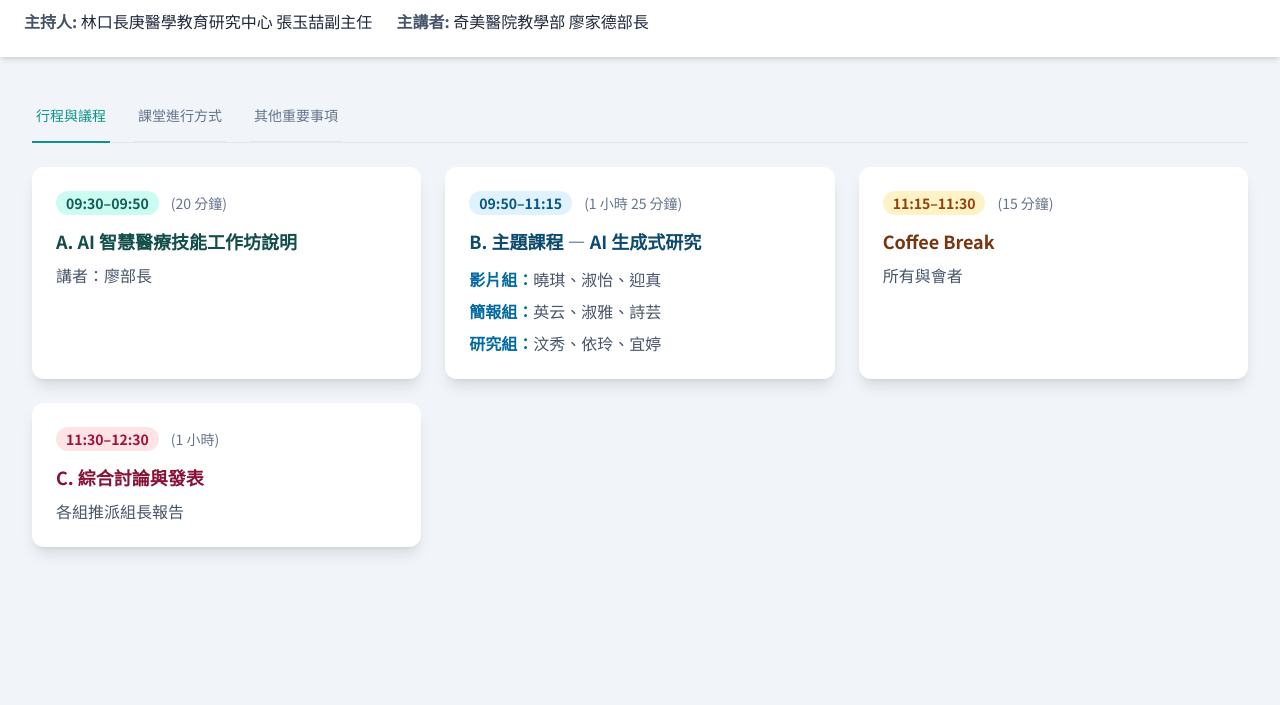
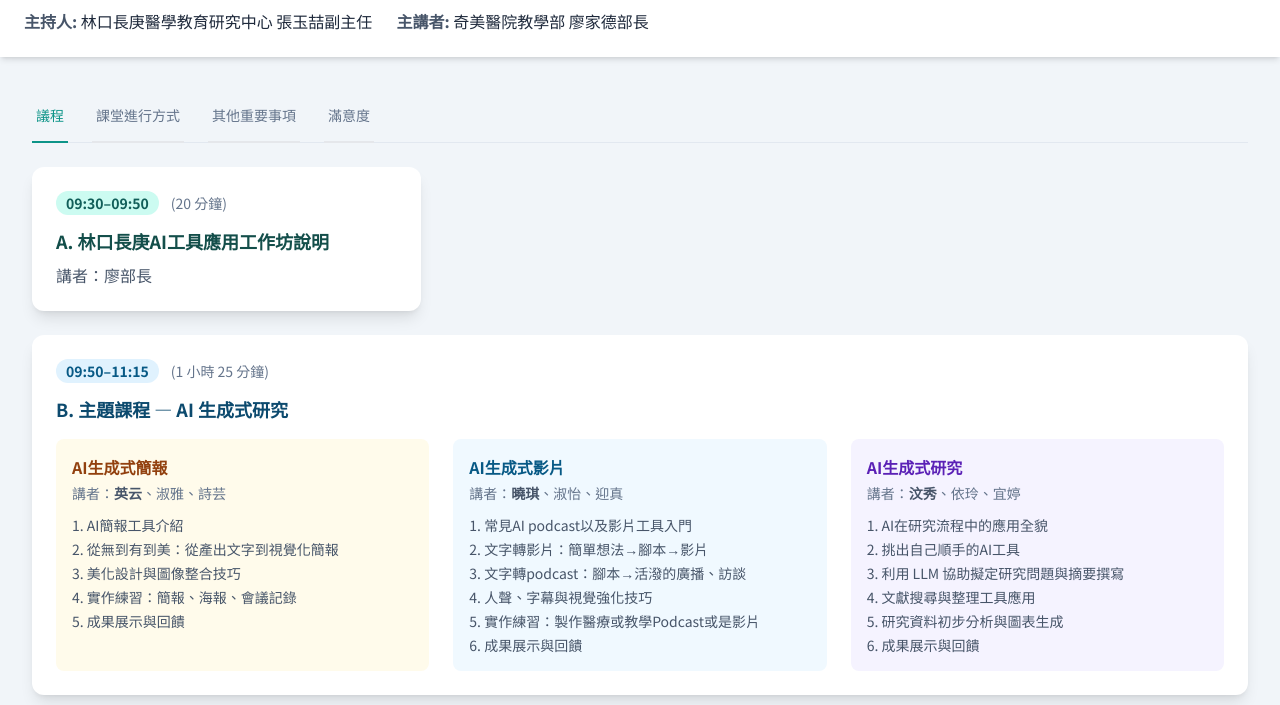
Before and after one commit to Yeeeeting/cmhdewincgmhpre, a plain HTML site: page index.html in a window 1280 px wide. Shown: the part 95-800 px from the top of the page. Drawn offline with nearby package versions, Linux system fonts and the light colour scheme.

Commit message:
Update index.html

```diff
--- a/index.html
+++ b/index.html
@@ -46,13 +46,16 @@
         <div class="border-b border-slate-200 mb-6">
             <nav class="-mb-px flex space-x-6" aria-label="Tabs">
                 <button class="tab-button active-tab whitespace-nowrap py-4 px-1 border-b-2 font-medium text-sm" data-target="agenda">
-                    行程與議程
+                    議程
                 </button>
                 <button class="tab-button text-slate-500 hover:text-slate-700 hover:border-slate-300 whitespace-nowrap py-4 px-1 border-b-2 font-medium text-sm" data-target="format">
                     課堂進行方式
                 </button>
                 <button class="tab-button text-slate-500 hover:text-slate-700 hover:border-slate-300 whitespace-nowrap py-4 px-1 border-b-2 font-medium text-sm" data-target="info">
                     其他重要事項
+                </button>
+                <button class="tab-button text-slate-500 hover:text-slate-700 hover:border-slate-300 whitespace-nowrap py-4 px-1 border-b-2 font-medium text-sm" data-target="satisfaction">
+                    滿意度
                 </button>
             </nav>
         </div>
@@ -68,22 +71,61 @@
                             <span class="bg-teal-100 text-teal-800 text-sm font-semibold mr-3 px-2.5 py-0.5 rounded-full">09:30–09:50</span>
                             <span class="text-slate-500 text-sm">(20 分鐘)</span>
                         </div>
-                        <h3 class="font-bold text-lg text-teal-900">A. AI 智慧醫療技能工作坊說明</h3>
+                        <h3 class="font-bold text-lg text-teal-900">A. 林口長庚AI工具應用工作坊說明</h3>
                         <p class="text-slate-600 mt-2">講者：廖部長</p>
                     </div>
-                    <!-- Card 1.2 -->
-                    <div class="bg-white p-6 rounded-xl shadow-lg transform hover:scale-105 transition-transform duration-300">
+
+                    <!-- Card 1.2 (Modified to include group agendas and speakers) -->
+                    <div class="bg-white p-6 rounded-xl shadow-lg lg:col-span-2 xl:col-span-3">
                         <div class="flex items-center mb-3">
                             <span class="bg-sky-100 text-sky-800 text-sm font-semibold mr-3 px-2.5 py-0.5 rounded-full">09:50–11:15</span>
                             <span class="text-slate-500 text-sm">(1 小時 25 分鐘)</span>
                         </div>
-                        <h3 class="font-bold text-lg text-sky-900">B. 主題課程 — AI 生成式研究</h3>
-                        <div class="mt-3 space-y-2 text-slate-600">
-                           <p><strong class="text-sky-700">影片組：</strong>曉琪、淑怡、迎真</p>
-                           <p><strong class="text-sky-700">簡報組：</strong>英云、淑雅、詩芸</p>
-                           <p><strong class="text-sky-700">研究組：</strong>汶秀、依玲、宜婷</p>
+                        <h3 class="font-bold text-lg text-sky-900 mb-4">B. 主題課程 — AI 生成式研究</h3>
+
+                        <!-- Group Agendas and Speakers -->
+                        <div class="grid grid-cols-1 md:grid-cols-3 gap-6">
+                            <!-- Card for 簡報組 -->
+                            <div class="bg-amber-50 p-4 rounded-lg">
+                                <h5 class="font-bold text-base text-amber-800 mb-1">AI生成式簡報</h5>
+                                <p class="text-sm text-slate-500 mb-3">講者：<strong class="font-semibold text-slate-600">英云</strong>、淑雅、詩芸</p>
+                                 <ul class="list-decimal list-inside text-slate-600 space-y-1 text-sm">
+                                    <li>AI簡報工具介紹</li>
+                                    <li>從無到有到美：從產出文字到視覺化簡報</li>
+                                    <li>美化設計與圖像整合技巧</li>
+                                    <li>實作練習：簡報、海報、會議記錄</li>
+                                    <li>成果展示與回饋</li>
+                                </ul>
+                            </div>
+                            <!-- Card for 影片組 -->
+                            <div class="bg-sky-50 p-4 rounded-lg">
+                                <h5 class="font-bold text-base text-sky-800 mb-1">AI生成式影片</h5>
+                                <p class="text-sm text-slate-500 mb-3">講者：<strong class="font-semibold text-slate-600">曉琪</strong>、淑怡、迎真</p>
+                                <ul class="list-decimal list-inside text-slate-600 space-y-1 text-sm">
+                                    <li>常見AI podcast以及影片工具入門</li>
+                                    <li>文字轉影片：簡單想法→腳本→影片</li>
+                                    <li>文字轉podcast：腳本→活潑的廣播、訪談</li>
+                                    <li>人聲、字幕與視覺強化技巧</li>
+                                    <li>實作練習：製作醫療或教學Podcast或是影片</li>
+                                    <li>成果展示與回饋</li>
+                                </ul>
+                            </div>
+                            <!-- Card for 研究組 -->
+                            <div class="bg-violet-50 p-4 rounded-lg">
+                                <h5 class="font-bold text-base text-violet-800 mb-1">AI生成式研究</h5>
+                                <p class="text-sm text-slate-500 mb-3">講者：<strong class="font-semibold text-slate-600">汶秀</strong>、依玲、宜婷</p>
+                                 <ul class="list-decimal list-inside text-slate-600 space-y-1 text-sm">
+                                    <li>AI在研究流程中的應用全貌</li>
+                                    <li>挑出自己順手的AI工具</li>
+                                    <li>利用 LLM 協助擬定研究問題與摘要撰寫</li>
+                                    <li>文獻搜尋與整理工具應用</li>
+                                    <li>研究資料初步分析與圖表生成</li>
+                                    <li>成果展示與回饋</li>
+                                </ul>
+                            </div>
                         </div>
                     </div>
+
                     <!-- Card 1.3 -->
                     <div class="bg-white p-6 rounded-xl shadow-lg transform hover:scale-105 transition-transform duration-300">
                         <div class="flex items-center mb-3">
@@ -102,6 +144,15 @@
                         <h3 class="font-bold text-lg text-rose-900">C. 綜合討論與發表</h3>
                         <p class="text-slate-600 mt-2">各組推派組長報告</p>
                     </div>
+                    <!-- Card 1.5: QR Code -->
+                    <div class="bg-teal-50 p-6 rounded-xl shadow-lg transform hover:scale-105 transition-transform duration-300 flex flex-col items-center justify-center">
+                        <h3 class="font-bold text-lg text-teal-900 mb-3">工作坊資料夾</h3>
+                        <a href="https://drive.google.com/drive/folders/1iVmgRh8oC8X8NNne-IQfdIccdoYtkLlp?usp=sharing" target="_blank" rel="noopener noreferrer">
+                            <img src="https://api.qrserver.com/v1/create-qr-code/?size=150x150&data=https://drive.google.com/drive/folders/1iVmgRh8oC8X8NNne-IQfdIccdoYtkLlp?usp=sharing" alt="工作坊資料夾 QR Code" class="rounded-lg cursor-pointer">
+                        </a>
+                        <p class="text-teal-800 mt-3 text-center text-sm">掃描或點擊QR Code以上傳檔案或存取工作坊資料</p>
+                        <a href="https://pse.is/7ztmse" target="_blank" rel="noopener noreferrer" class="text-xs text-blue-600 hover:underline mt-2">https://pse.is/7ztmse</a>
+                    </div>
                 </div>
             </div>
 
@@ -114,7 +165,7 @@
                     </div>
                     <div class="bg-white p-6 rounded-xl shadow-lg">
                         <h3 class="font-bold text-lg text-slate-800 mb-2">分組與發表</h3>
-                        <p class="text-slate-600">每組約10人，共3組。由推派的組長報告，可共同分工完成作品。<strong class="font-semibold">Coffee Break前需上傳檔案。</strong></p>
+                        <p class="text-slate-600">每組約30人，各組共分3組(每組約10人)。由各組推派的組長報告，可共同分工完成作品。<strong class="font-semibold">Coffee Break前需上傳檔案。</strong></p>
                     </div>
                     <div class="bg-white p-6 rounded-xl shadow-lg">
                         <h3 class="font-bold text-lg text-slate-800 mb-2">學員組成職別</h3>
@@ -189,6 +240,18 @@
                     </div>
                 </div>
             </div>
+
+            <!-- Panel 4: Satisfaction Survey -->
+            <div id="satisfaction" class="tab-panel hidden">
+                <div class="bg-white p-8 rounded-xl shadow-lg flex flex-col items-center justify-center text-center">
+                    <h3 class="text-xl font-bold text-slate-800 mb-4">滿意度問卷</h3>
+                    <p class="text-slate-600">此處將放置滿意度問卷的QR Code與連結。</p>
+                    <div class="w-40 h-40 bg-slate-200 rounded-lg mt-4 flex items-center justify-center">
+                        <span class="text-slate-400">QR Code</span>
+                    </div>
+                </div>
+            </div>
+
         </div>
     </main>
 
```
